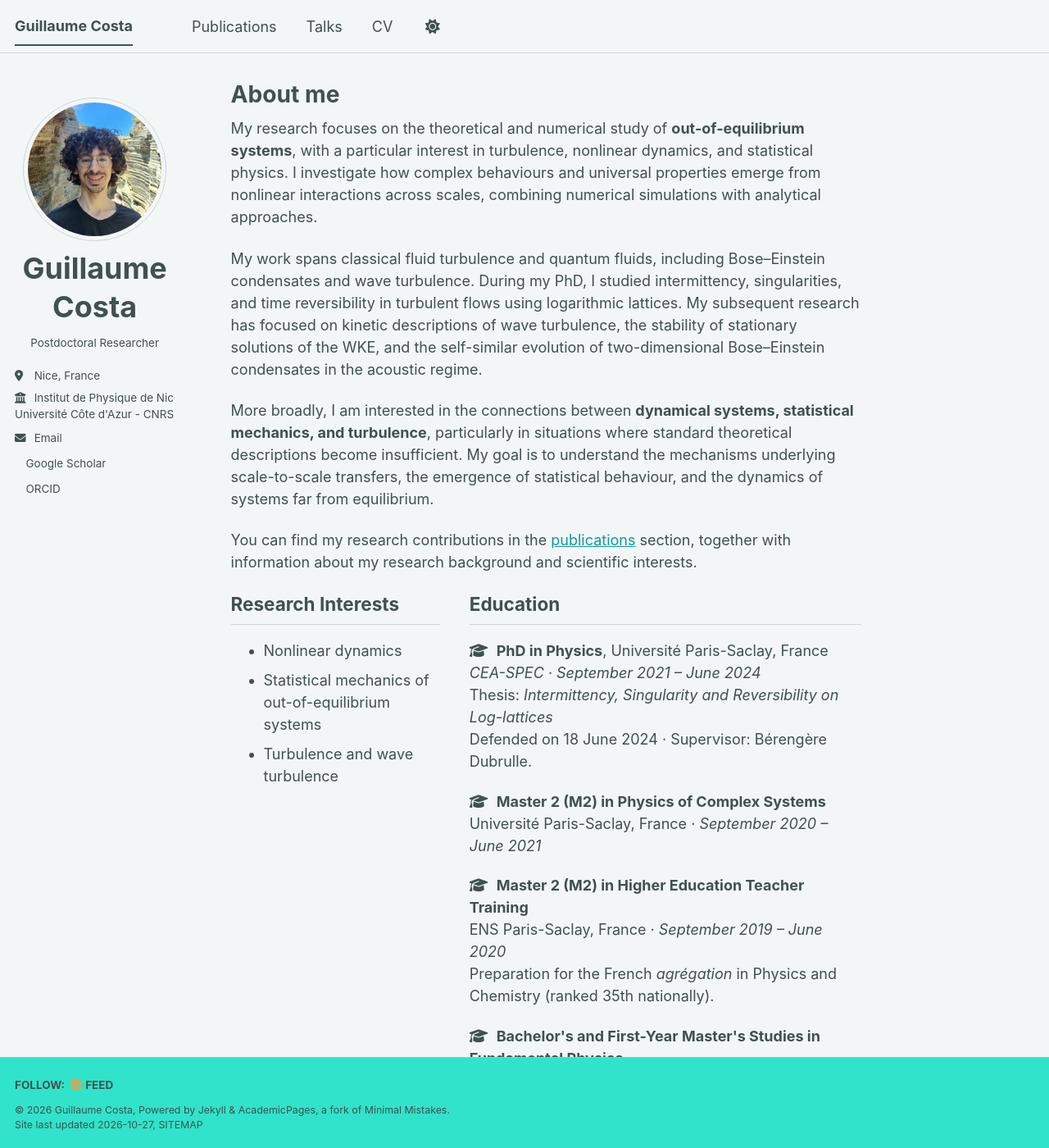
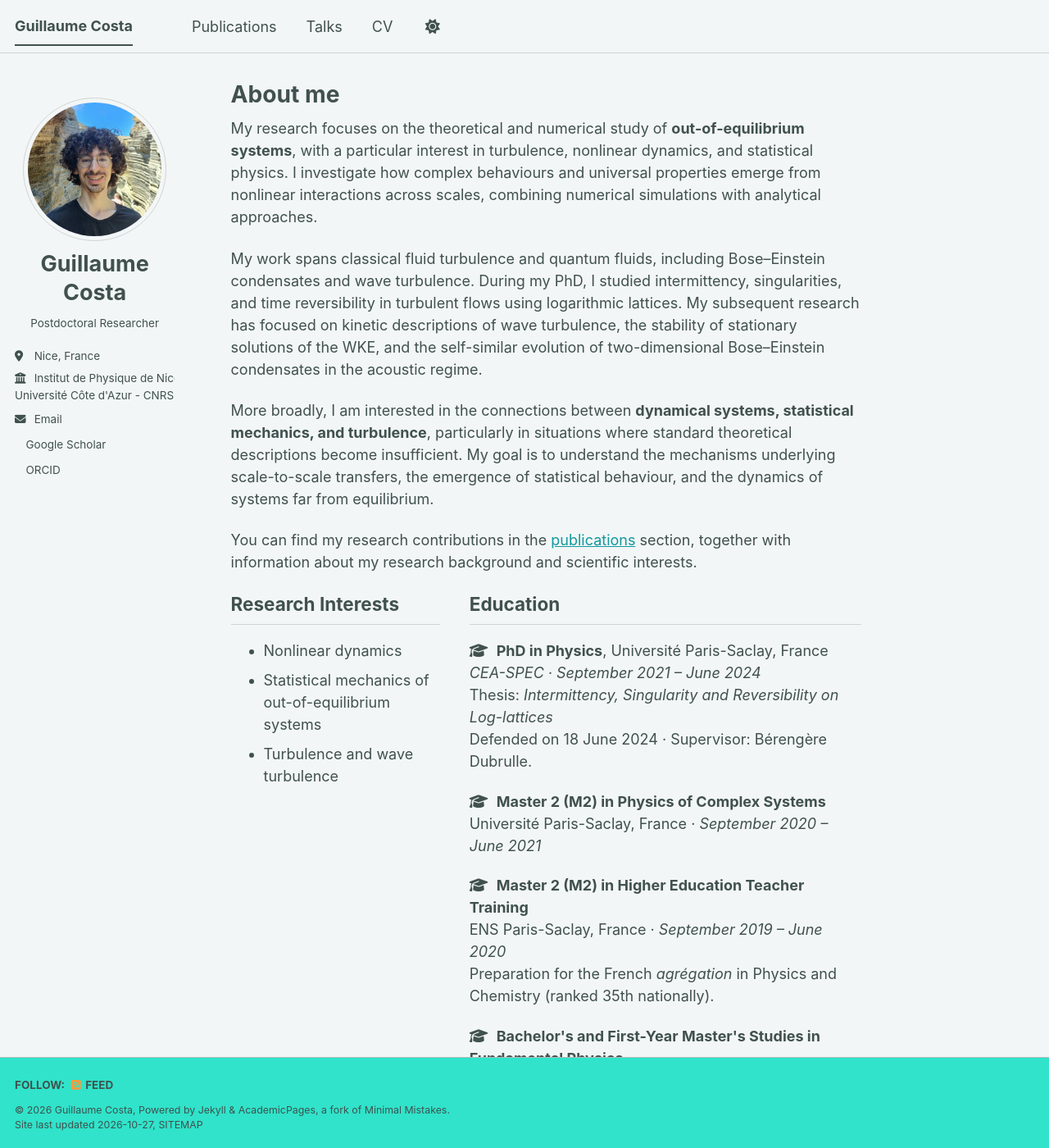
Before and after one commit to GuilCos/GuilCos.github.io, a Jekyll site: the page built from _pages/about.md, in a window 1280 px wide and 1400 px high. Shown: the whole window at 82% size. Built offline with Jekyll 4.4.1, drawn with Linux system fonts in a browser that asks for light colours; a script bundle is joined from its source files by our own code; a style sheet for code colours, icons or effects is not loaded.

Commit message:
Update main.scss

```diff
--- a/assets/css/main.scss
+++ b/assets/css/main.scss
@@ -39,13 +39,13 @@
 
 /* Larger name in the author sidebar */
 .author__name {
-  font-size: 2rem !important;
+  font-size: 1.5rem !important;
   line-height: 1.3 !important;
 }
 
 /* Larger site title in the top navigation */
 .masthead .masthead__inner-wrap .site-title {
-  font-size: 2rem !important;
+  font-size: 1.5rem !important;
   line-height: 1.3 !important;
 }
 
```
